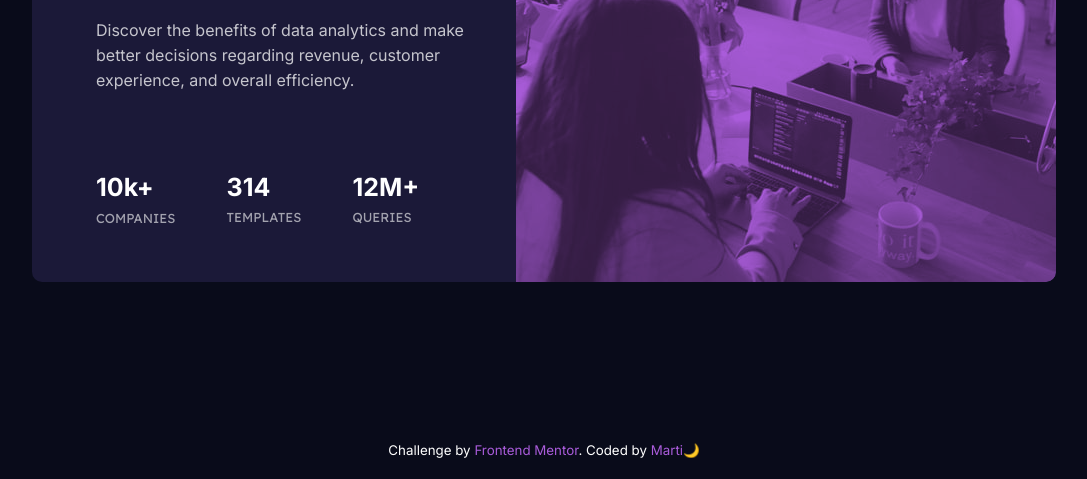
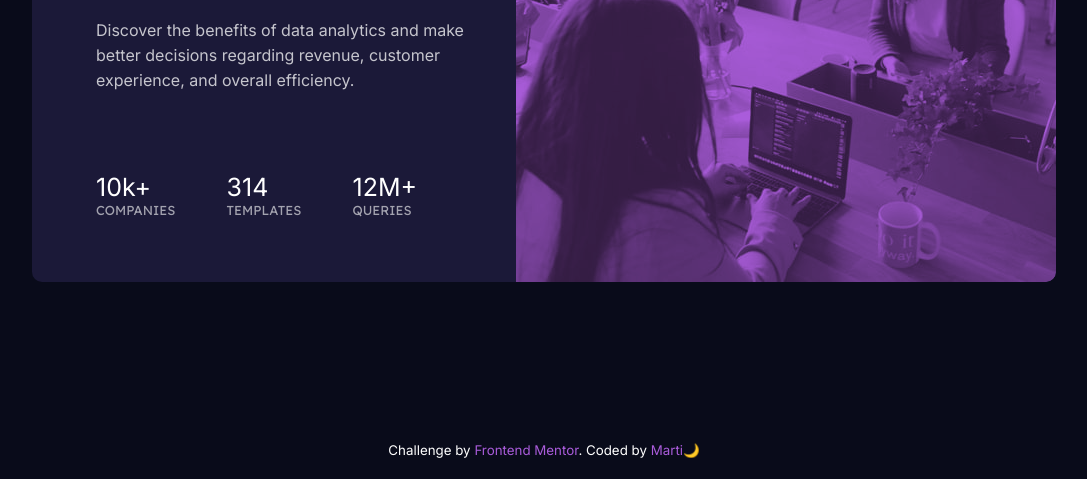
Before and after one commit to maroctt/stats-card-FrontEndMentor, a plain HTML site: page index.html in a window 1280 px wide. Shown: the part 321-800 px from the top of the page, without its empty margins (96-1183 px from the left). Drawn offline with Linux system fonts and the light colour scheme.

Commit message:
hierarchy fix

```diff
--- a/index.html
+++ b/index.html
@@ -18,15 +18,15 @@
                 <p class="main-paragraph">Discover the benefits of data analytics and make better decisions regarding revenue, customer experience, and overall efficiency.</p>
                 <div class="stats">
                     <div class="stats1">
-                        <h5 class = "stats-numbers">10k+</h5>
+                        <span class = "stats-numbers">10k+</span>
                         <p class = "stats-text">companies</p>
                     </div>
                     <div class="stats1">
-                        <h5 class = "stats-numbers">314</h5>
+                        <span class = "stats-numbers">314</span>
                         <p class = "stats-text">templates</p>
                     </div>
                     <div class="stats1">
-                        <h5 class = "stats-numbers">12M+</h5>
+                        <span class = "stats-numbers">12M+</span>
                         <p class = "stats-text">queries</p>
                     </div>
                 </div>
```
